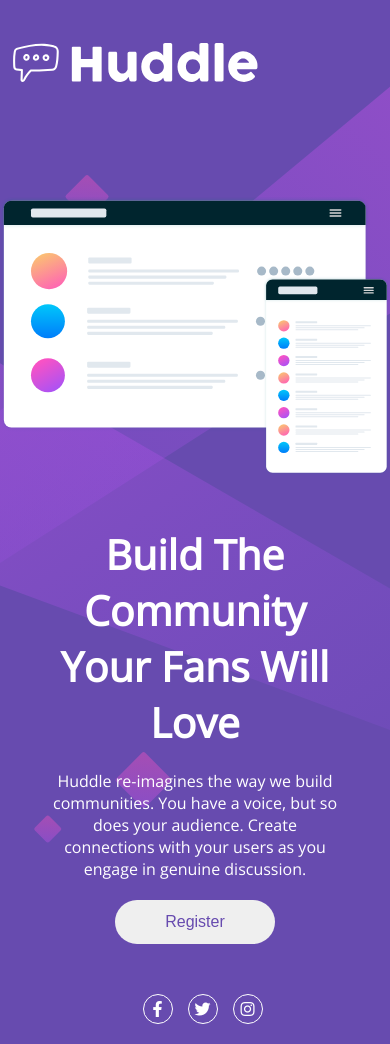
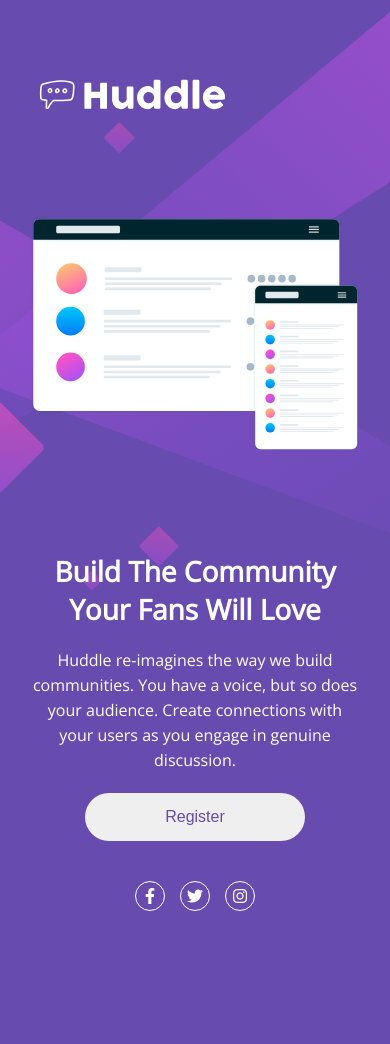
Before and after one commit to elaini-carlete/desafio-html-css-avancado, a plain HTML site: page index.html in a window 390 px wide. After the commit the page ends 961 px from the top, so only its background shows below. Drawn offline with nearby package versions, Linux system fonts and the light colour scheme.

Commit message:
modificado os arquivos

```diff
--- a/src/css/responsive.css
+++ b/src/css/responsive.css
@@ -6,33 +6,51 @@
     }
 
     .container{
-        max-width: 600px;
+        max-width: 500px;
+    }
+
+    .logo,
+    .hero .info{
+        margin: 40px 0;
     }
 
     .hero{
         flex-direction: column;
-    }
-
-    .hero .info{
         text-align: center;
     }
 
     .hero img{
        max-width: 100%;
-       margin-top: 45px;
     }
 
-    footer {
-        display: flex;
-        align-items: center;
-        justify-content: center;
+    .hero .info button{
+        padding: 15px 80px;
     }
 
     .social{
         margin: 0;
+        display: flex;
+        align-items: center;
+        justify-content: center;
+        padding-bottom: 20px;
+    }
+}
+
+@media (max-width: 425px){
+    body{
+        background-size: cover;
+        height: 70vh;
     }
 
-    .social a i{
-        margin-bottom: 20px;
+    .container{
+        padding: 30px;
+    }
+
+    .logo{
+        width: 200px;
+    }
+
+    .hero .info h1{
+        font-size: 28px;
     }
 }
--- a/src/css/style.css
+++ b/src/css/style.css
@@ -17,11 +17,11 @@ body{
 .hero{
     display: flex;
     align-items: center;
+    gap: 60px;
     margin-top: 50px;
 }
 
 .hero .info{
-    margin: 50px;
     font-family: 'Open Sans', sans-serif;
 }
 
@@ -36,13 +36,14 @@ body{
     font-weight: 400;
     font-size: 16px;
     padding-bottom: 20px;
+    line-height: 25px;
 }
 
 .hero .info button{
     color: var(--primary-soft);
     font-weight: 400;
     font-size: 16px;
-    padding: 13px 50px;
+    padding: 15px 50px;
     border-radius: 50px;
     transition: 0.3s;
 }
@@ -57,10 +58,7 @@ body{
     display: flex;
     justify-content: end;
     margin-right: 50px;
-}
-
-.social a{
-    padding-left: 15px;
+    gap: 15px;
 }
 
 .social a i{
```
